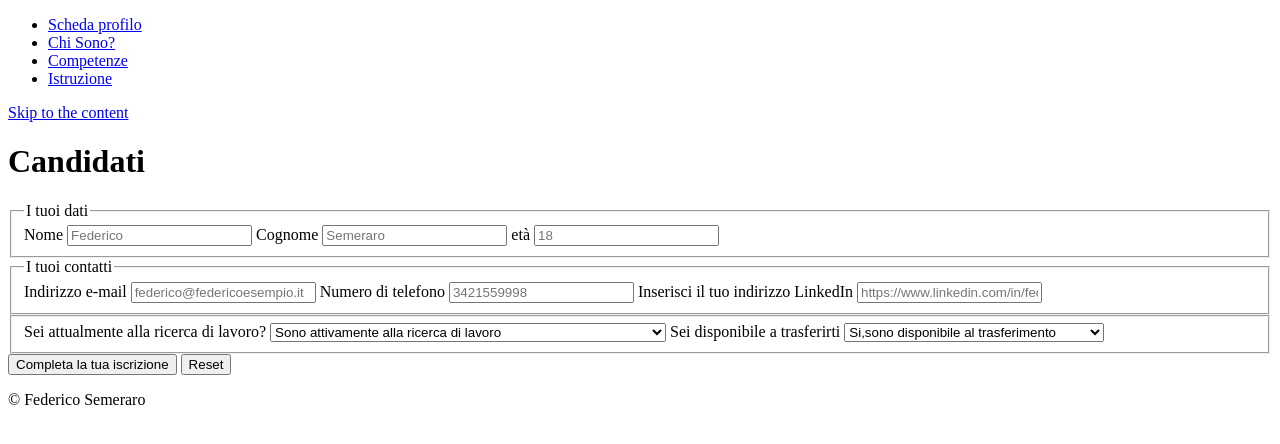
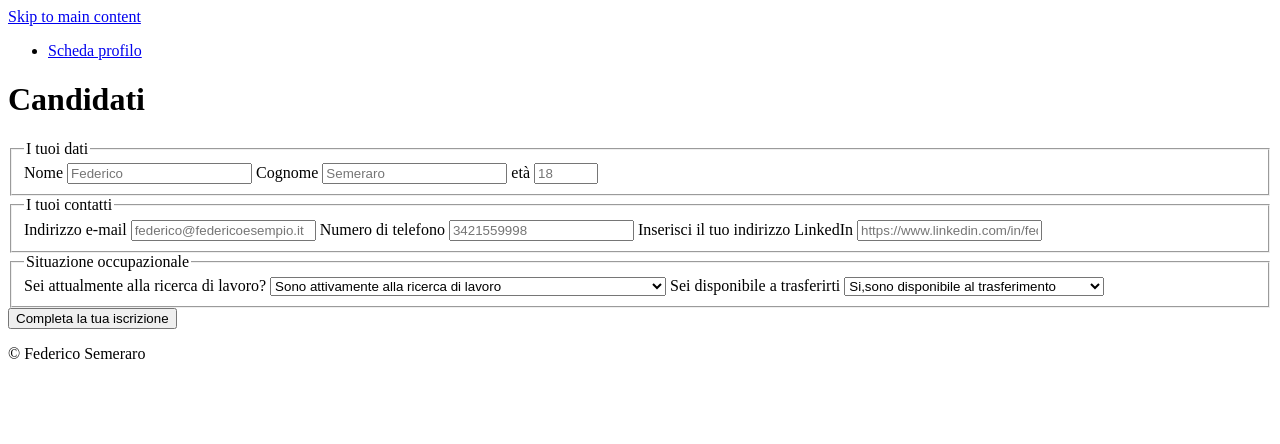
Before and after one commit to federicosemeraro16-eng/new-project, a plain HTML site: page iscrizione.html in a window 1280 px wide. Drawn offline with Linux system fonts and the light colour scheme.

Commit message:
fix: accessibility bugs on form

```diff
--- a/iscrizione.html
+++ b/iscrizione.html
@@ -6,22 +6,19 @@
     <title>Form di iscrizione - capitolo 3</title>
   </head>
   <body>
+    <a href="#contenuto-principale">Skip to main content</a>
     <header>
       <nav id="indice">
         <ul>
           <li><a href="index.html">Scheda profilo</a></li>
-          <li><a href="#chi-sono">Chi Sono?</a></li>
-          <li><a href="#competenze">Competenze</a></li>
-          <li><a href="#istruzione">Istruzione</a></li>
         </ul>
       </nav>
     </header>
-    <main>
-      <a href="#contenuto">Skip to the content</a>
+      <main id="contenuto-principale">
+        <h1>Candidati</h1>
 
       <!-- TO DO: Fix accessibility and aria on the form -->
-      <form action="candidature" method="post" onsubmit="alert('Registrazione avvenuta con successo')">
-        <h1>Candidati</h1>
+      <form action="candidature" method="post">
         <fieldset>
           <legend>I tuoi dati</legend>
           <label for="name">Nome</label>
@@ -47,6 +44,8 @@
             type="number"
             step="1"
             required
+            min="18"
+            max="120"
             id="age"
             name="age"
             placeholder="18"
@@ -85,6 +84,7 @@
           >
         </fieldset>
         <fieldset>
+          <legend>Situazione occupazionale</legend>
           <label for="disponibilità-lavoro"
             >Sei attualmente alla ricerca di lavoro?</label
           >
@@ -94,14 +94,14 @@
               Sono attualmente occupato e non mi interessa cambiare lavoro
             </option>
           </select>
-          <label for="disponibiltà-trasferimento">Sei disponibile a trasferirti</label>
-          <select name="disponibiltà-trasferimento" id="disponibiltà-trasferimento">
+          <label for="disponibilità-trasferimento">Sei disponibile a trasferirti</label>
+          <select name="disponibilità-trasferimento" id="disponibilità-trasferimento">
             <option>Si,sono disponibile al trasferimento</option>
             <option>No,non sono disponibile al trasferimento</option>
           </select>
         </fieldset>
         <button type="submit">Completa la tua iscrizione</button>
-        <button type="reset">Reset</button>
+
       </form>
     </main>
     <footer>
```
